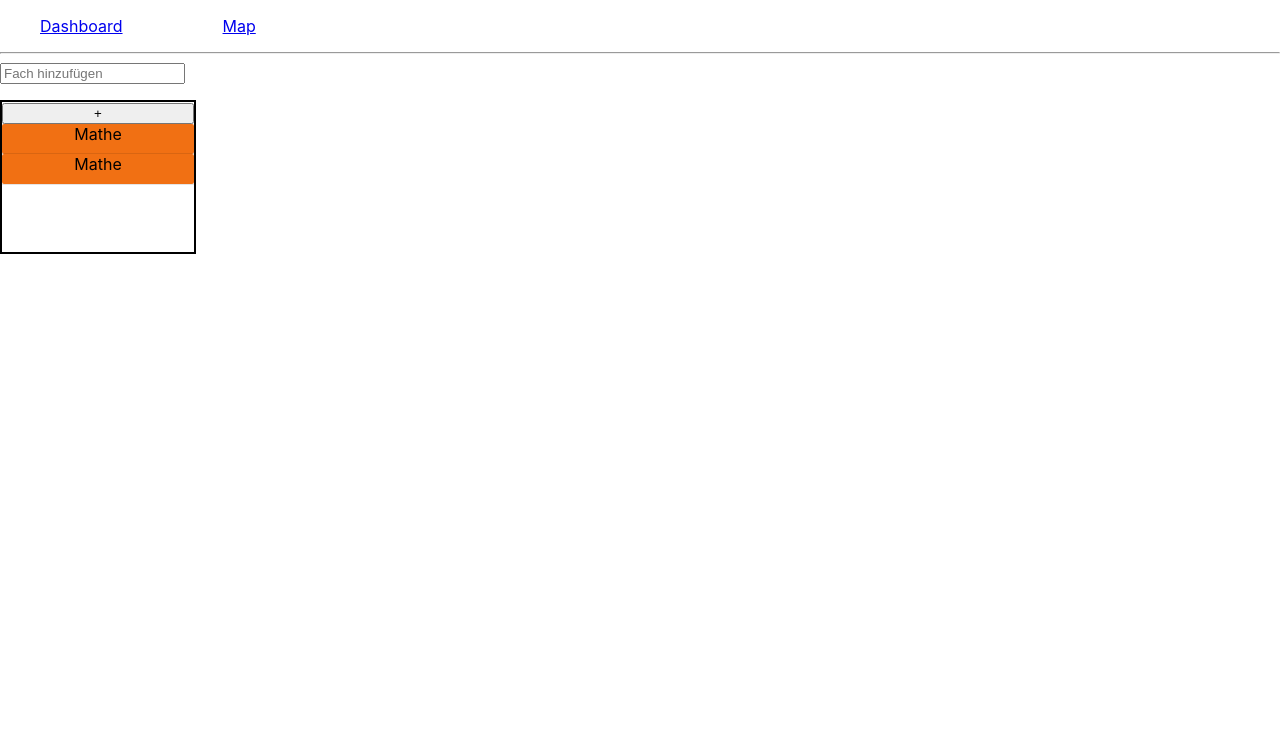
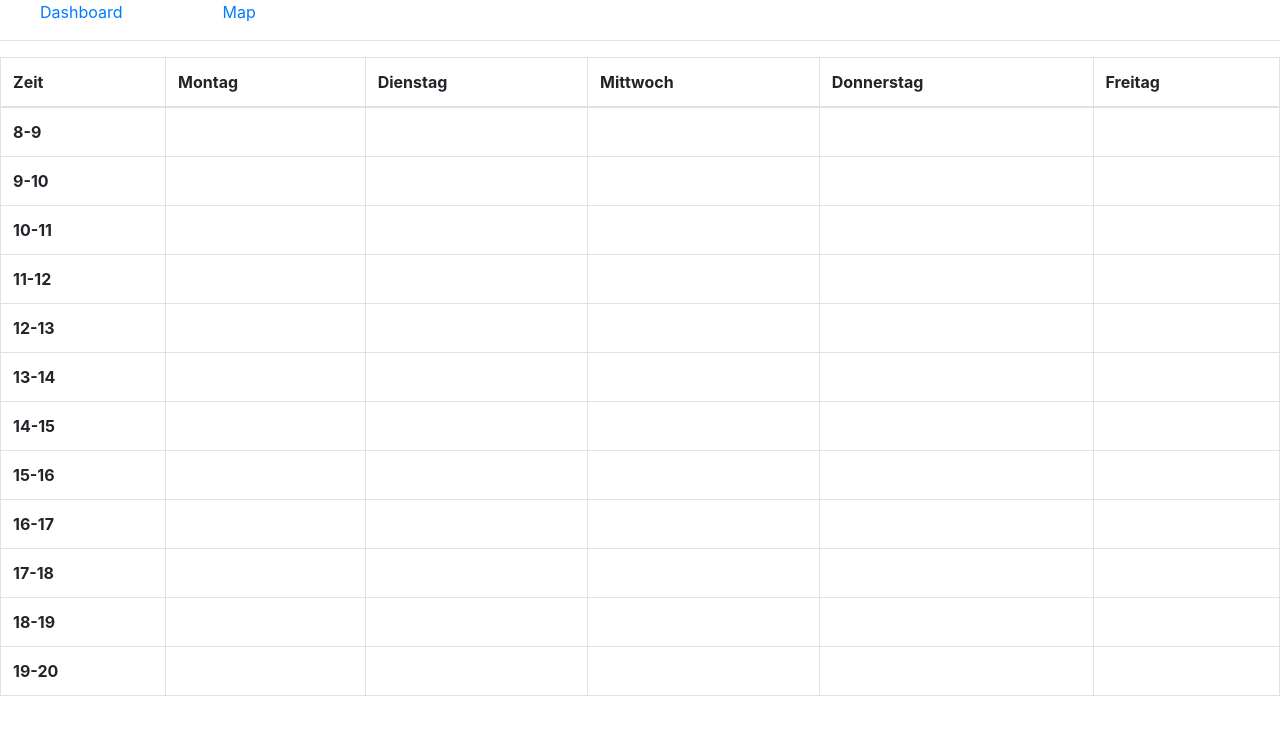
Before and after one commit to DevMert/BoDriveNPark, a React (Create React App) app: page /dashboard in a window 1280 px wide. Shown: the top 734 px of the page. Built offline with nearby package versions, Linux system fonts and the light colour scheme.

Commit message:
Stundenplan + Datacells

```diff
--- a/package.json
+++ b/package.json
@@ -3,6 +3,7 @@
   "version": "0.1.0",
   "private": true,
   "dependencies": {
+    "bootstrap": "^4.3.1",
     "react": "^16.8.6",
     "react-bootstrap": "^1.0.0-beta.8",
     "react-color": "^2.17.3",
--- a/src/components/Dashboard.js
+++ /dev/null
@@ -1,10 +0,0 @@
-import React from 'react'
-import Faecher from './FaecherContainer'
-
-export default function Dashboard() {
-  return (
-    <div>
-      <Faecher />
-    </div>
-  )
-}
--- /dev/null
+++ b/src/components/Dashboard.jsx
@@ -0,0 +1,11 @@
+import React from "react";
+
+import Stundenplan from "./Stundenplan";
+
+export default function Dashboard() {
+  return (
+    <div>
+      <Stundenplan />
+    </div>
+  );
+}
--- /dev/null
+++ b/src/components/DataCell.jsx
@@ -0,0 +1,23 @@
+import React, { Component } from "react";
+import Fach from "./Fach";
+class DataCell extends Component {
+  constructor(props) {
+    super(props);
+
+    this.state = {
+      isSet: false
+    };
+  }
+
+  handleAddFach = () => {
+    this.setState({ isSet: !this.state.isSet });
+  };
+
+  render() {
+    return (
+      <td onClick={this.handleAddFach}>{this.state.isSet ? <Fach /> : null}</td>
+    );
+  }
+}
+
+export default DataCell;
--- a/src/components/Fach.js
+++ /dev/null
@@ -1,82 +0,0 @@
-import React from 'react'
-import reactCSS from 'reactcss'
-import { GithubPicker } from 'react-color'
-
-class Fach extends React.Component {
-  state = {
-    displayColorPicker: false,
-    color: {
-      r: '241',
-      g: '112',
-      b: '19',
-      a: '1',
-    },
-  };
-
-  handleClick = () => {
-    this.setState({ displayColorPicker: !this.state.displayColorPicker })
-  };
-
-  handleClose = () => {
-    this.setState({ displayColorPicker: false })
-  };
-
-  handleChange = (color) => {
-    this.setState({ color: color.rgb })
-  };
-
-  render() {
-
-    const styles = reactCSS({
-      'default': {
-        color: {
-          //width: '20%',
-          height: '30px',
-          borderRadius: '2px',
-          background: `rgba(${ this.state.color.r }, ${ this.state.color.g }, ${ this.state.color.b }, ${ this.state.color.a })`,
-        },
-        swatch: {
-          //padding: '5px',
-          background: '#fff',
-          borderRadius: '1px',
-          boxShadow: '0 0 0 1px rgba(0,0,0,.1)',
-          //display: 'inline-block',
-          cursor: 'pointer',
-        },
-        content: {
-          textAlign: 'center',
-          margin: '0'
-        },
-        popover: {
-          position: 'absolute',
-          zIndex: '2',
-        },
-        cover: {
-          position: 'fixed',
-          top: '0px',
-          right: '0px',
-          bottom: '0px',
-          left: '0px',
-        },
-      },
-    });
-
-    return (
-      <div>
-        <div style={ styles.swatch } onClick={ this.handleClick }>
-          <div style={ styles.color } >
-            <p style={ styles.content } contenteditable="true">Mathe</p>
-          </div>
-        </div>
-        { this.state.displayColorPicker
-        ? <div style={ styles.popover }>
-          <div style={ styles.cover } onClick={ this.handleClose }/>
-          <GithubPicker color={ this.state.color } onChange={ this.handleChange } />
-        </div> : null }
-
-      </div>
-    )
-  }
-}
-
-export default Fach
--- /dev/null
+++ b/src/components/Fach.jsx
@@ -0,0 +1,91 @@
+import React from "react";
+import reactCSS from "reactcss";
+import { GithubPicker } from "react-color";
+
+class Fach extends React.Component {
+  state = {
+    displayColorPicker: false,
+    color: {
+      r: "241",
+      g: "112",
+      b: "19",
+      a: "1"
+    },
+    text: "Fach"
+  };
+
+  handleClick = () => {
+    this.setState({ displayColorPicker: !this.state.displayColorPicker });
+  };
+
+  handleClose = () => {
+    this.setState({ displayColorPicker: false });
+  };
+
+  handleChange = color => {
+    this.setState({ color: color.rgb });
+  };
+
+  handleChangeText = () => {};
+
+  render() {
+    const styles = reactCSS({
+      default: {
+        color: {
+          //width: '20%',
+          height: "30px",
+          borderRadius: "2px",
+          background: `rgba(${this.state.color.r}, ${this.state.color.g}, ${
+            this.state.color.b
+          }, ${this.state.color.a})`
+        },
+        swatch: {
+          //padding: '5px',
+          background: "#fff",
+          borderRadius: "1px",
+          boxShadow: "0 0 0 1px rgba(0,0,0,.1)",
+          //display: 'inline-block',
+          cursor: "pointer"
+        },
+        content: {
+          textAlign: "center",
+          margin: "0"
+        },
+        popover: {
+          position: "absolute",
+          zIndex: "2"
+        },
+        cover: {
+          position: "fixed",
+          top: "0px",
+          right: "0px",
+          bottom: "0px",
+          left: "0px"
+        }
+      }
+    });
+
+    return (
+      <div>
+        <div style={styles.swatch} onClick={this.handleClick}>
+          <div style={styles.color}>
+            <p style={styles.content} onClick={this.handleChangeText}>
+              {this.state.text}
+            </p>
+          </div>
+        </div>
+        {this.state.displayColorPicker ? (
+          <div style={styles.popover}>
+            <div style={styles.cover} onClick={this.handleClose} />
+            <GithubPicker
+              color={this.state.color}
+              onChange={this.handleChange}
+            />
+          </div>
+        ) : null}
+      </div>
+    );
+  }
+}
+
+export default Fach;
--- a/src/components/Stundenplan.js
+++ /dev/null
@@ -1,5 +0,0 @@
-import React from 'react'
-
-export default function Stundenplan() {
-
-}
--- /dev/null
+++ b/src/components/Stundenplan.jsx
@@ -0,0 +1,135 @@
+import React, { Component } from "react";
+import Fach from "./Fach";
+import DataCell from "./DataCell";
+
+function Tabelle() {
+  return (
+    <table className="table table-bordered">
+      <thead>
+        <tr>
+          <th scope="col">Zeit</th>
+          <th scope="col">Montag</th>
+          <th scope="col">Dienstag</th>
+          <th scope="col">Mittwoch</th>
+          <th scope="col">Donnerstag</th>
+          <th scope="col">Freitag</th>
+        </tr>
+      </thead>
+      <tbody>
+        <tr>
+          <th scope="row">8-9</th>
+          <DataCell />
+          <DataCell />
+          <DataCell />
+          <DataCell />
+          <DataCell />
+        </tr>
+        <tr>
+          <th scope="row">9-10</th>
+          <DataCell />
+          <DataCell />
+          <DataCell />
+          <DataCell />
+          <DataCell />
+        </tr>
+        <tr>
+          <th scope="row">10-11</th>
+          <DataCell />
+          <DataCell />
+          <DataCell />
+          <DataCell />
+          <DataCell />
+        </tr>
+
+        <tr>
+          <th scope="row">11-12</th>
+          <DataCell />
+          <DataCell />
+          <DataCell />
+          <DataCell />
+          <DataCell />
+        </tr>
+        <tr>
+          <th scope="row">12-13</th>
+          <DataCell />
+          <DataCell />
+          <DataCell />
+          <DataCell />
+          <DataCell />
+        </tr>
+        <tr>
+          <th scope="row">13-14</th>
+          <DataCell />
+          <DataCell />
+          <DataCell />
+          <DataCell />
+          <DataCell />
+        </tr>
+        <tr>
+          <th scope="row">14-15</th>
+          <DataCell />
+          <DataCell />
+          <DataCell />
+          <DataCell />
+          <DataCell />
+        </tr>
+        <tr>
+          <th scope="row">15-16</th>
+          <DataCell />
+          <DataCell />
+          <DataCell />
+          <DataCell />
+          <DataCell />
+        </tr>
+        <tr>
+          <th scope="row">16-17</th>
+          <DataCell />
+          <DataCell />
+          <DataCell />
+          <DataCell />
+          <DataCell />
+        </tr>
+        <tr>
+          <th scope="row">17-18</th>
+          <DataCell />
+          <DataCell />
+          <DataCell />
+          <DataCell />
+          <DataCell />
+        </tr>
+        <tr>
+          <th scope="row">18-19</th>
+          <DataCell />
+          <DataCell />
+          <DataCell />
+          <DataCell />
+          <DataCell />
+        </tr>
+        <tr>
+          <th scope="row">19-20</th>
+          <DataCell />
+          <DataCell />
+          <DataCell />
+          <DataCell />
+          <DataCell />
+        </tr>
+      </tbody>
+    </table>
+  );
+}
+
+class Stundenplan extends Component {
+  constructor(props) {
+    super(props);
+  }
+
+  render() {
+    return (
+      <div>
+        <Tabelle />
+      </div>
+    );
+  }
+}
+
+export default Stundenplan;
```
Also changed, not shown: src/components/App.js (+5 -10 lines), src/index.js (+7 -6 lines), src/components/NavBar.jsx (renamed from src/components/NavBar.js), 1 other file (tests, documents, lock files or other folders).
